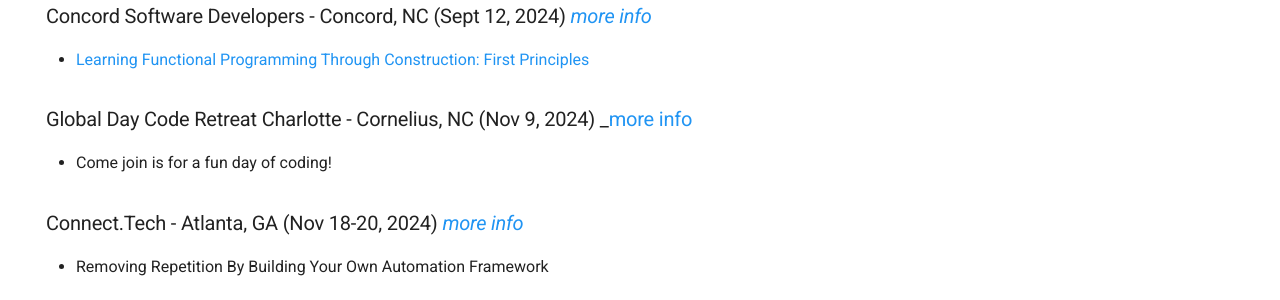
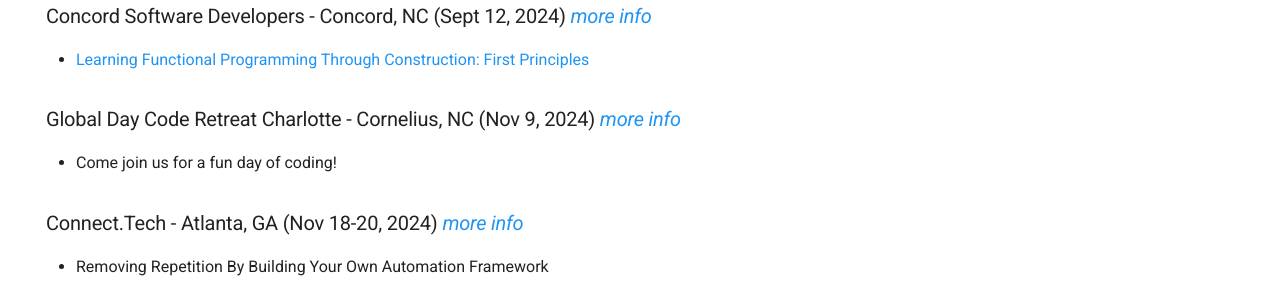
Before and after one commit to cameronpresley/blog, an MkDocs documentation site: the page built from docs/speaking-schedule.md, in a window 1280 px wide and 900 px high, scrolled down 332 px. Shown: the part 153-453 px from the top of the window. Built offline with MkDocs 1.6.1 and Material for MkDocs 9.7.7, drawn with Linux system fonts in a browser that asks for light colours; plug-ins that fetch from the network failed and are left out.

```diff
--- a/docs/speaking-schedule.md
+++ b/docs/speaking-schedule.md
@@ -19,9 +19,9 @@ hide:
 
 - [Learning Functional Programming Through Construction: First Principles](./presentations.md#learning-functional-programming-through-construction-first-principles)
 
-### Global Day Code Retreat Charlotte - Cornelius, NC (Nov 9, 2024) _[more info](https://www.eventbookings.com/b/event/global-day-of-code-retreat-charlotte)
+### Global Day Code Retreat Charlotte - Cornelius, NC (Nov 9, 2024) _[more info](https://www.eventbookings.com/b/event/global-day-of-code-retreat-charlotte)_
 
-- Come join is for a fun day of coding!
+- Come join us for a fun day of coding!
 
 ### Connect.Tech - Atlanta, GA (Nov 18-20, 2024) _[more info](https://2024.connect.tech/)_
 
```
